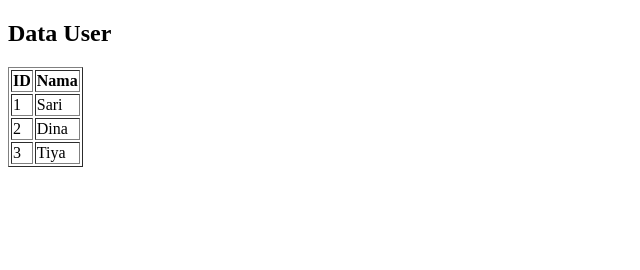
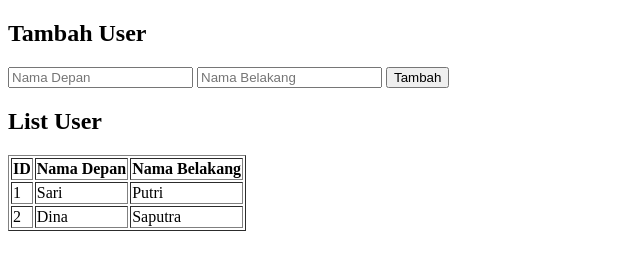
Before and after one commit to yovan1-26/06_Jorday, a plain HTML site: page index.html in a window 1280 px wide. Shown: the whole page, without its empty margins (0-640 px from the left). Drawn offline with Linux system fonts and the light colour scheme.

Commit message:
Update index.html

```diff
--- a/index.html
+++ b/index.html
@@ -1,48 +1,79 @@
 <!DOCTYPE html>
 <html>
 <head>
-    <title>Table Render</title>
+    <title>Table User</title>
 </head>
 <body>
 
-<h2>Data User</h2>
+<h2>Tambah User</h2>
 
-<table border="1" id="tableUser">
+<input type="text" id="namaDepan" placeholder="Nama Depan">
+<input type="text" id="namaBelakang" placeholder="Nama Belakang">
+<button onclick="tambahUser()">Tambah</button>
+
+<h2>List User</h2>
+
+<table border="1">
     <thead>
         <tr>
             <th>ID</th>
-            <th>Nama</th>
+            <th>Nama Depan</th>
+            <th>Nama Belakang</th>
         </tr>
     </thead>
-    <tbody id="bodyTable">
-    </tbody>
+    <tbody id="bodyTable"></tbody>
 </table>
 
 <script>
-// DATA (bisa dari API / JSON)
-const users = [
-    { id: 1, nama: "Sari" },
-    { id: 2, nama: "Dina" },
-    { id: 3, nama: "Tiya" }
+// DATA
+let users = [
+    { id: 1, nama_depan: "Sari", nama_belakang: "Putri" },
+    { id: 2, nama_depan: "Dina", nama_belakang: "Saputra" }
 ];
 
-// FUNCTION RENDER (Reusable & Modular)
+// RENDER (Reusable & Modular)
 function renderTable(data) {
     const tbody = document.getElementById("bodyTable");
-    tbody.innerHTML = ""; // clear dulu
+    tbody.innerHTML = "";
 
     data.forEach(user => {
         const row = `
             <tr>
                 <td>${user.id}</td>
-                <td>${user.nama}</td>
+                <td>${user.nama_depan}</td>
+                <td>${user.nama_belakang}</td>
             </tr>
         `;
         tbody.innerHTML += row;
     });
 }
 
-// CALL FUNCTION
+// TAMBAH USER
+function tambahUser() {
+    const namaDepan = document.getElementById("namaDepan").value;
+    const namaBelakang = document.getElementById("namaBelakang").value;
+
+    if (namaDepan === "" || namaBelakang === "") {
+        alert("Isi semua field!");
+        return;
+    }
+
+    const newUser = {
+        id: users.length + 1,
+        nama_depan: namaDepan,
+        nama_belakang: namaBelakang
+    };
+
+    users.push(newUser);
+
+    renderTable(users); // update tampilan
+
+    // reset input
+    document.getElementById("namaDepan").value = "";
+    document.getElementById("namaBelakang").value = "";
+}
+
+// INIT
 renderTable(users);
 
 </script>
```
